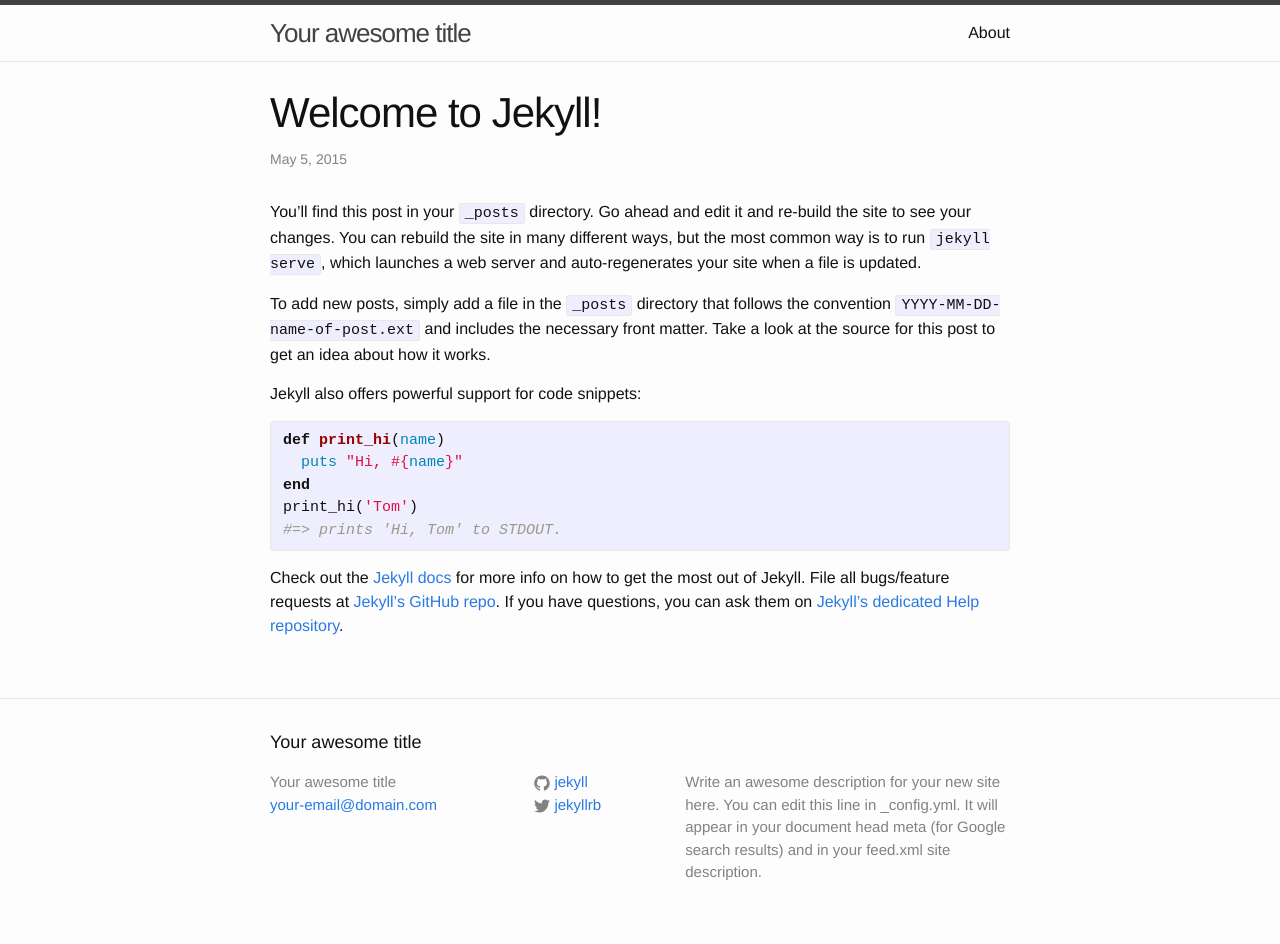
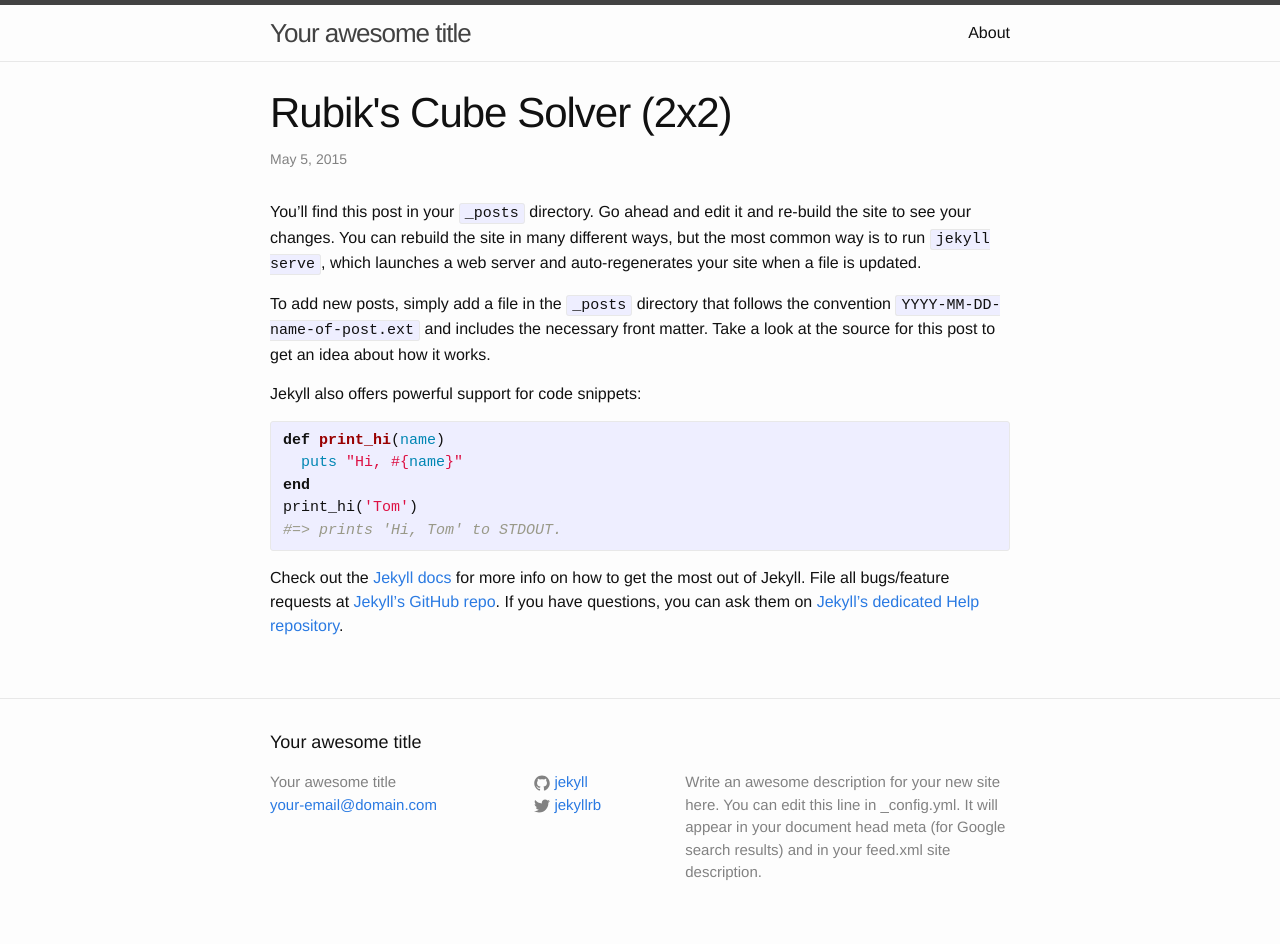
Before and after one commit to KitN/KitN.github.io, a Jekyll site: the page built from _posts/2015-05-05-rubiks-first-post.markdown, in a window 1280 px wide. Built offline with Jekyll 4.4.1, drawn with Linux system fonts in a browser that asks for light colours.

Commit message:
Changed title of init post.

```diff
--- a/_posts/2015-05-05-welcome-to-jekyll.markdown
+++ b/_posts/2015-05-05-rubiks-first-post.markdown
@@ -1,8 +1,8 @@
 ---
 layout: post
-title:  "Welcome to Jekyll!"
+title:  "Rubik's Cube Solver (2x2)"
 date:   2015-05-05 15:12:08
-categories: jekyll update
+categories: java update
 ---
 You’ll find this post in your `_posts` directory. Go ahead and edit it and re-build the site to see your changes. You can rebuild the site in many different ways, but the most common way is to run `jekyll serve`, which launches a web server and auto-regenerates your site when a file is updated.
 
```
